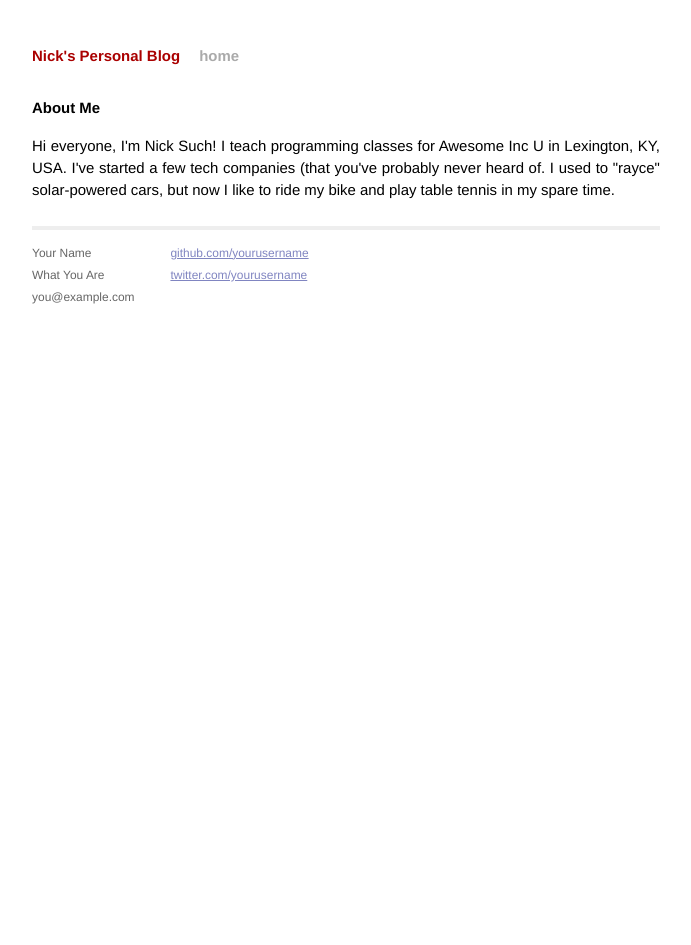
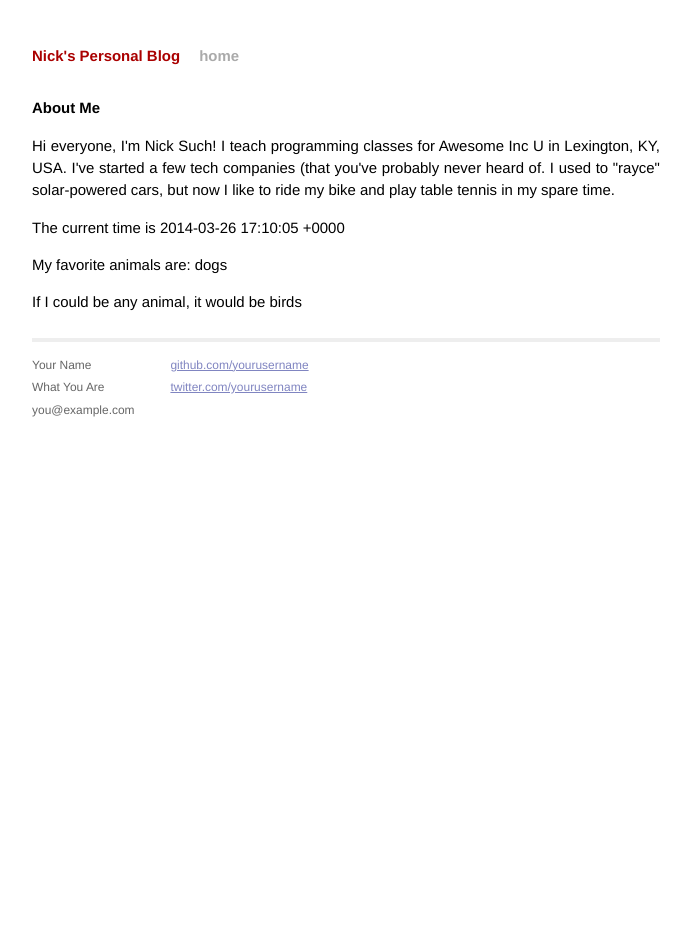
Before and after one commit to nicksuch/nicksuch.com, a Jekyll site: the page built from about.html, in a window 1280 px wide. Shown: the whole page, without its empty margins (294-985 px from the left). Built offline with Jekyll 4.4.1, drawn with Linux system fonts in a browser that asks for light colours; Markdown is read by kramdown in place of the engine named in the settings.

Commit message:
Add custom variables sample code

```diff
--- a/_config.yml
+++ b/_config.yml
@@ -2,3 +2,4 @@
 markdown: redcarpet
 pygments: true
 permalink: pretty
+custom_variable: dogs
--- a/about.html
+++ b/about.html
@@ -1,9 +1,13 @@
 ---
 layout: default
 title: About Nick
+custom_variable_two: birds
 ---
 
 <div id="home">
   <h1>About Me</h1>
   <p>Hi everyone, I'm Nick Such! I teach programming classes for Awesome Inc U in Lexington, KY, USA. I've started a few tech companies (that you've probably never heard of. I used to "rayce" solar-powered cars, but now I like to ride my bike and play table tennis in my spare time.</p>
+  <p>The current time is {{ site.time }}</p>
+  <p>My favorite animals are: {{ site.custom_variable }} </p>
+  <p>If I could be any animal, it would be {{ page.custom_variable_two }}</p>
 </div>
```
